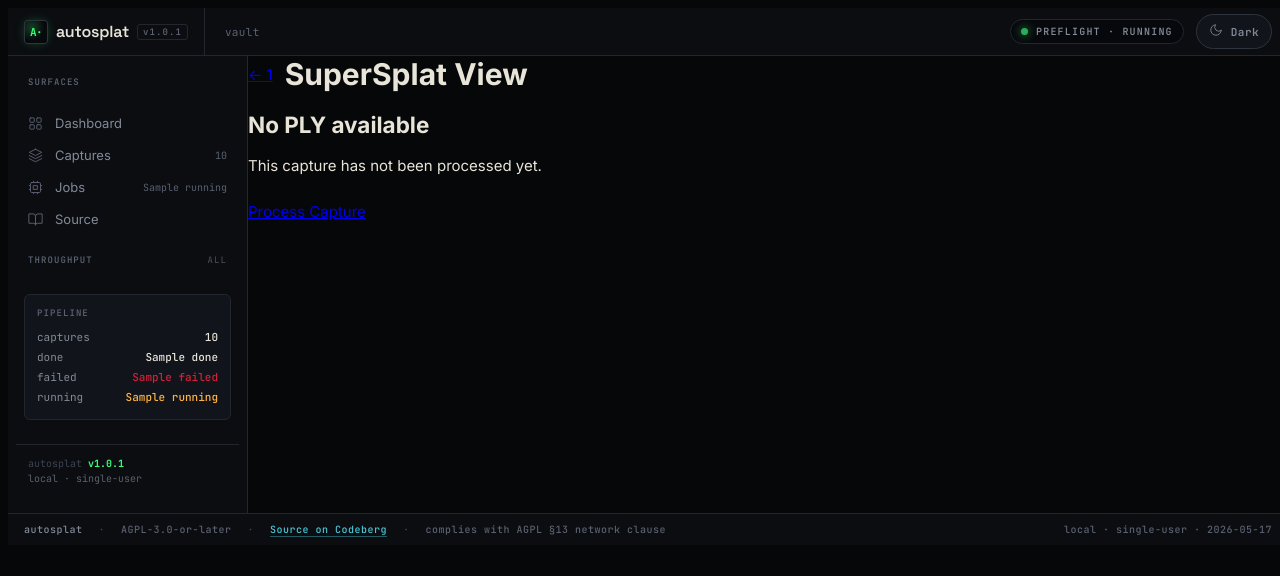
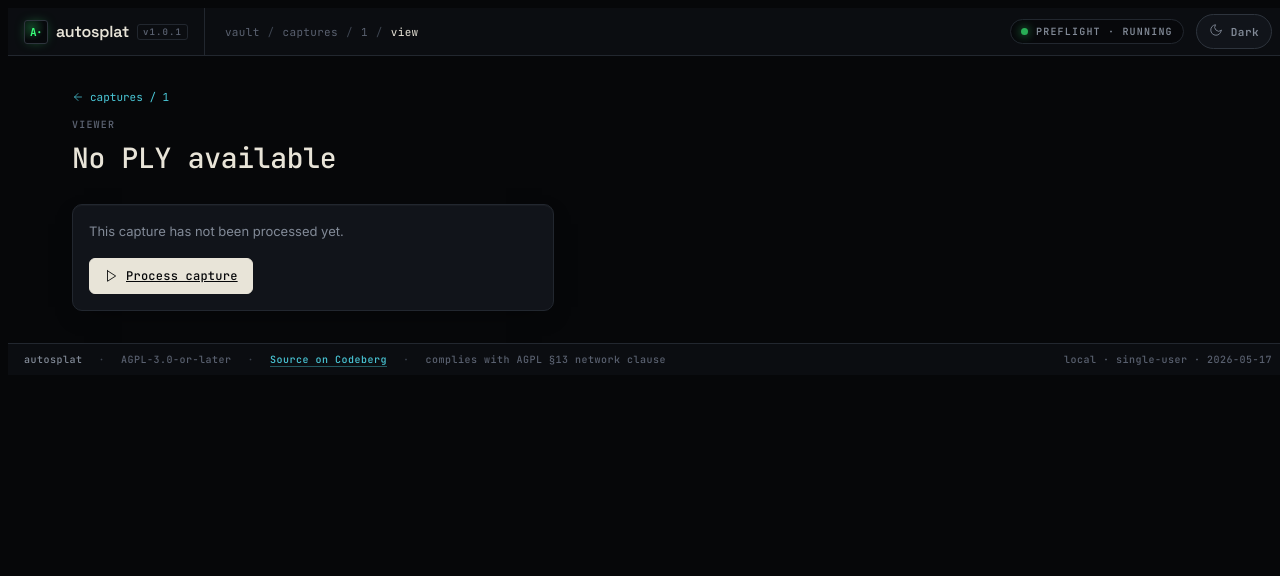
Before and after one commit to johannes-kaindl/autosplat, a FastAPI app: template pipeline/src/autosplat/webui/templates/capture/view.html in a window 1280 px wide. Shown: the top 576 px of the page. Run offline with FastAPI, Linux system fonts and the light colour scheme; the template is opened without the code that fills it: most values are stand-ins (such as "Sample title", 1, 10 or a date in 2020); some libraries are stand-ins or nearby versions.

Commit message:
feat(webui-p4): viewer template restyle — sidebar-collapse, fullscreen, KSP HUD
capture/view.html: full KSP restyle with .as-frame--viewer (no sidebar),
SuperSplat iframe fills as-main entirely, HUD overlays (back pill tl, PLY
download + new-tab + fullscreen iconbtns tr), Esc key exits fullscreen.
Fallback states for no-SuperSplat and no-PLY with KSP cards.

autosplat.css: .as-frame--viewer modifier (grid-template-columns:1fr, hides
.as-side), viewer-fullscreen class hides .as-top + .as-foot.

Co-Authored-By: Claude Sonnet 4.6 <noreply@anthropic.com>

```diff
--- a/pipeline/src/autosplat/webui/static/css/autosplat.css
+++ b/pipeline/src/autosplat/webui/static/css/autosplat.css
@@ -172,6 +172,16 @@
   opacity: 0.03;
 }
 .as-frame > * { position: relative; z-index: 1; }
+/* Viewer frame — sidebar hidden, full-width main */
+.as-frame--viewer {
+  grid-template-columns: 1fr;
+  grid-template-areas: "topbar" "main" "footer";
+}
+.as-frame--viewer .as-side { display: none; }
+/* Fullscreen: hide chrome, viewer fills window */
+.as-frame--viewer.viewer-fullscreen .as-top,
+.as-frame--viewer.viewer-fullscreen .as-foot { display: none; }
+.as-frame--viewer.viewer-fullscreen .as-main { overflow: hidden; }
 
 /* ====== Top bar ========================================================== */
 .as-top {
--- a/pipeline/src/autosplat/webui/templates/capture/view.html
+++ b/pipeline/src/autosplat/webui/templates/capture/view.html
@@ -1,36 +1,114 @@
 {% extends "base.html" %}
-{% block title %}View — {{ capture.id }}{% endblock %}
+{% block title %}View — {{ capture.id[:10] }}{% endblock %}
+{% block frame_class %}as-frame--viewer{% endblock %}
+
+{% block crumbs %}
+<span class="sep">/</span>
+<a href="/captures/" style="color:var(--fg-tertiary);text-decoration:none">captures</a>
+<span class="sep">/</span>
+<a href="/captures/{{ capture.id }}" style="color:var(--fg-tertiary);text-decoration:none">{{ capture.id[:10] }}</a>
+<span class="sep">/</span>
+<span class="cur">view</span>
+{% endblock %}
+
 {% block content %}
-<div style="display:flex;align-items:center;gap:12px;margin-bottom:16px">
-  <a href="/captures/{{ capture.id }}" class="meta">← {{ capture.id }}</a>
-  <h1 style="margin:0">SuperSplat View</h1>
+{%- from "_icons.html" import icon -%}
+<div style="width:100%;height:100%;display:flex;flex-direction:column">
+
+  {% if supersplat_available and capture.has_ply %}
+  {# ── Full-page viewer ─────────────────────────────────────────────────── #}
+  <div class="as-viewer" style="flex:1;border-radius:0;border:0;aspect-ratio:unset">
+    <iframe
+      src="{{ embed_url }}"
+      style="position:absolute;inset:0;width:100%;height:100%;border:none"
+      allow="cross-origin-isolated"
+      title="SuperSplat viewer — {{ capture.id }}"
+    ></iframe>
+
+    {# HUD — top-left: back + capture id #}
+    <div class="as-viewer-hud-tl">
+      <a href="/captures/{{ capture.id }}" class="as-viewer-pill" style="text-decoration:none;gap:8px">
+        {{ icon('arrow-left', 10) }} <span>{{ capture.id[:16] }}</span>
+      </a>
     </div>
 
-{% if supersplat_available and capture.has_ply %}
-<div class="card" style="padding:0;overflow:hidden">
-  <div style="display:flex;justify-content:flex-end;padding:8px 12px;background:var(--surface);border-bottom:1px solid var(--border)">
-    <a href="/captures/{{ capture.id }}/ply" download class="btn btn-ghost" style="font-size:12px;padding:3px 10px">Download PLY</a>
-    <a href="{{ embed_url }}" target="_blank" class="btn btn-ghost" style="font-size:12px;padding:3px 10px;margin-left:8px">Open in new tab ↗</a>
+    {# HUD — top-right: PLY download + open new tab #}
+    <div class="as-viewer-hud-tr">
+      <a href="/captures/{{ capture.id }}/ply" class="as-viewer-pill" download title="Download PLY" style="text-decoration:none">
+        {{ icon('download', 11) }} PLY
+      </a>
+      <a href="{{ embed_url }}" target="_blank" rel="noopener" class="as-viewer-iconbtn" title="Open SuperSplat in new tab">
+        {{ icon('external-link', 14) }}
+      </a>
+      <button id="as-fs-btn" type="button" class="as-viewer-iconbtn" title="Toggle fullscreen">
+        {{ icon('maximize', 14) }}
+      </button>
     </div>
-  <iframe
-    src="{{ embed_url }}"
-    style="width:100%;height:80vh;border:none;display:block"
-    allow="cross-origin-isolated"
-    title="SuperSplat viewer for {{ capture.id }}"
-  ></iframe>
+
   </div>
+
   {% elif capture.has_ply %}
-<div class="card">
-  <h2>SuperSplat not available</h2>
-  <p class="meta">The local SuperSplat build was not found at <code>target/supersplat/dist/</code>.</p>
-  <p style="margin-top:8px">Run <code>bash scripts/setup_supersplat.sh</code> to build it, then restart the WebUI.</p>
-  <p style="margin-top:16px">You can still <a href="/captures/{{ capture.id }}/ply" download>download the PLY file</a> and open it in the <a href="https://playcanvas.com/supersplat/editor" target="_blank">online SuperSplat editor</a>.</p>
+  {# ── SuperSplat not available fallback ───────────────────────────────── #}
+  <div class="as-main-inner">
+    <div class="as-page-head">
+      <a href="/captures/{{ capture.id }}" style="display:inline-flex;align-items:center;gap:6px;font-family:var(--font-mono);font-size:11px;color:var(--signal-circuit);text-decoration:none;margin-bottom:14px">
+        {{ icon('arrow-left', 12) }} captures / {{ capture.id[:10] }}
+      </a>
+      <div class="as-eyebrow"><span>viewer</span></div>
+      <h1 class="as-h1 as-h1-mono">SuperSplat unavailable</h1>
     </div>
+    <div class="as-card" style="max-width:480px">
+      <div class="as-card-body">
+        <p style="font-family:var(--font-body);font-size:13px;color:var(--fg-secondary);line-height:1.6;margin:0 0 var(--space-4)">
+          The local SuperSplat build was not found at <code style="font-family:var(--font-mono);font-size:11px;color:var(--fg-tertiary)">target/supersplat/dist/</code>.
+          Run <code style="font-family:var(--font-mono);font-size:11px;color:var(--fg-tertiary)">bash scripts/setup_supersplat.sh</code> and restart the WebUI.
+        </p>
+        <a href="/captures/{{ capture.id }}/ply" class="as-btn primary" download>{{ icon('download', 13) }} Download PLY</a>
+      </div>
+    </div>
+  </div>
+
   {% else %}
-<div class="card">
-  <h2>No PLY available</h2>
-  <p class="meta">This capture has not been processed yet.</p>
-  <a href="/captures/{{ capture.id }}" class="btn btn-primary" style="margin-top:12px;display:inline-block">Process Capture</a>
+  {# ── No PLY fallback ─────────────────────────────────────────────────── #}
+  <div class="as-main-inner">
+    <div class="as-page-head">
+      <a href="/captures/{{ capture.id }}" style="display:inline-flex;align-items:center;gap:6px;font-family:var(--font-mono);font-size:11px;color:var(--signal-circuit);text-decoration:none;margin-bottom:14px">
+        {{ icon('arrow-left', 12) }} captures / {{ capture.id[:10] }}
+      </a>
+      <div class="as-eyebrow"><span>viewer</span></div>
+      <h1 class="as-h1 as-h1-mono">No PLY available</h1>
+    </div>
+    <div class="as-card" style="max-width:480px">
+      <div class="as-card-body">
+        <p style="font-family:var(--font-body);font-size:13px;color:var(--fg-secondary);line-height:1.6;margin:0 0 var(--space-4)">
+          This capture has not been processed yet.
+        </p>
+        <a href="/captures/{{ capture.id }}" class="as-btn primary">{{ icon('play', 13) }} Process capture</a>
+      </div>
+    </div>
   </div>
   {% endif %}
+
+</div>
 {% endblock %}
+
+{% block extra_js %}
+<script>
+(function () {
+  var btn = document.getElementById('as-fs-btn');
+  if (!btn) return;
+  var frame = document.body;
+  var icon_max = btn.querySelector('svg');
+  btn.addEventListener('click', function () {
+    var isFs = frame.classList.toggle('viewer-fullscreen');
+    btn.title = isFs ? 'Exit fullscreen' : 'Toggle fullscreen';
+  });
+  document.addEventListener('keydown', function (e) {
+    if (e.key === 'Escape' && frame.classList.contains('viewer-fullscreen')) {
+      frame.classList.remove('viewer-fullscreen');
+      btn.title = 'Toggle fullscreen';
+    }
+  });
+})();
+</script>
+{% endblock %}
```
Lines whose indentation alone changed are shown as unchanged.
